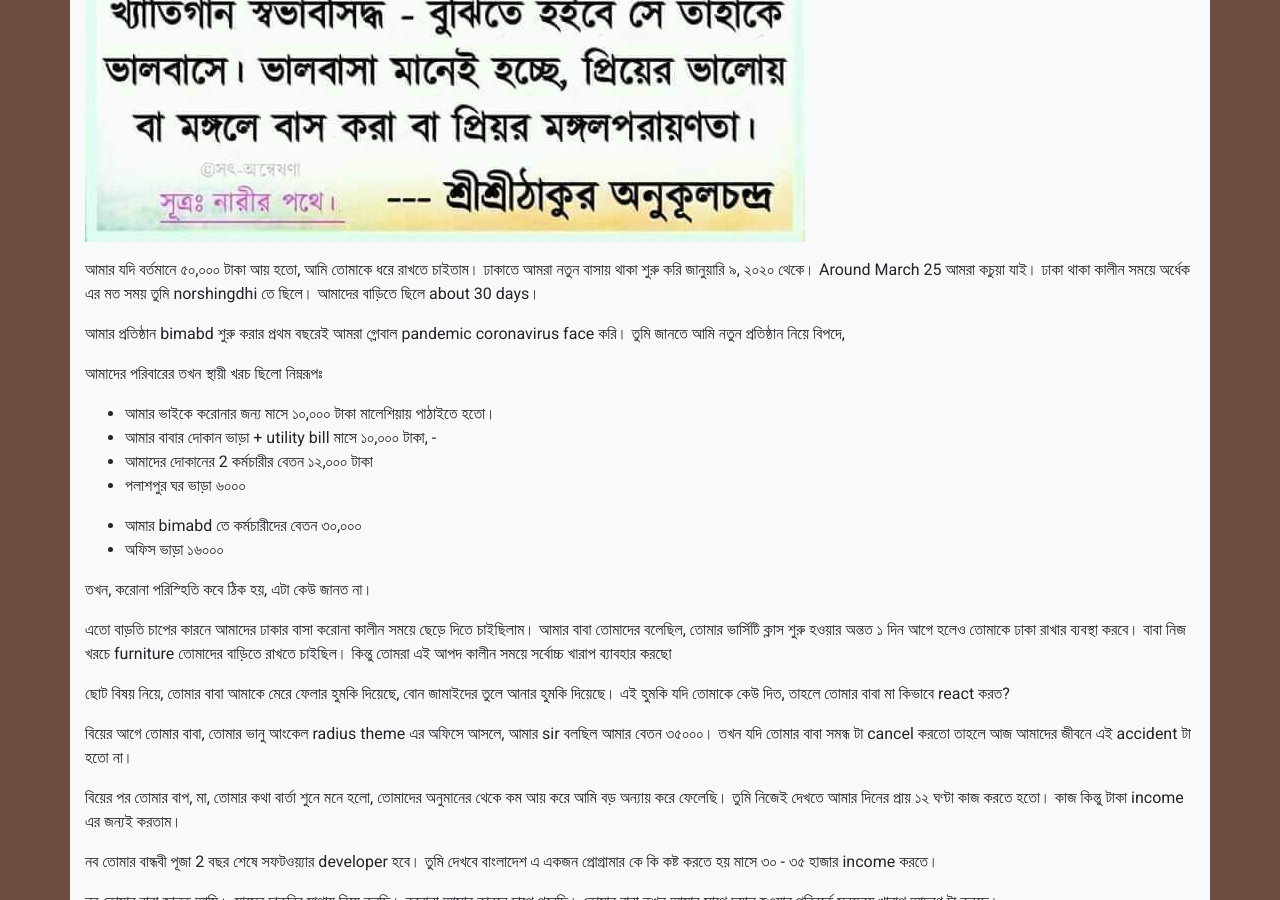
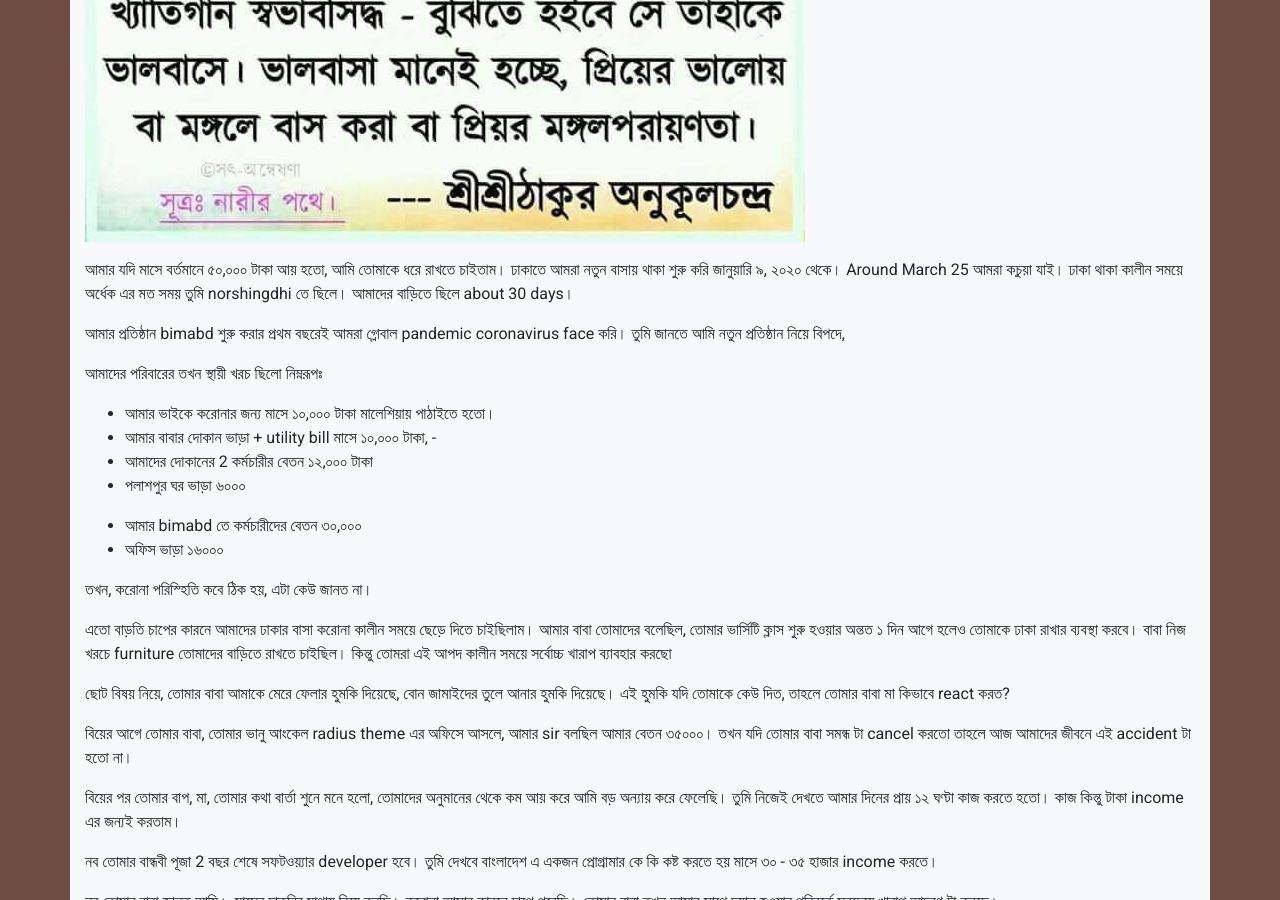
Before and after one commit to polodev/nobo, a Jekyll site: the page built from index.md, in a window 1280 px wide and 900 px high, scrolled down 978 px. Built offline with Jekyll 4.4.1, drawn with Linux system fonts in a browser that asks for light colours; nearby versions of some CDN libraries.

Commit message:
--updated--

```diff
--- a/index.md
+++ b/index.md
@@ -6,7 +6,7 @@ active: last-message
 
 ![love-definition](assets/images/love-definition.jpg){:class="img-responsive"}
 
-আমার যদি বর্তমানে ৫০,০০০ টাকা আয় হতো, আমি তোমাকে ধরে রাখতে চাইতাম। ঢাকাতে আমরা নতুন বাসায় থাকা শুরু করি জানুয়ারি ৯, ২০২০ থেকে। Around March 25 আমরা কচুয়া যাই। ঢাকা থাকা কালীন সময়ে অর্ধেক  এর মত সময় তুমি norshingdhi তে ছিলে। আমাদের বাড়িতে ছিলে about 30 days।
+আমার যদি মাসে বর্তমানে ৫০,০০০ টাকা আয় হতো, আমি তোমাকে ধরে রাখতে চাইতাম। ঢাকাতে আমরা নতুন বাসায় থাকা শুরু করি জানুয়ারি ৯, ২০২০ থেকে। Around March 25 আমরা কচুয়া যাই। ঢাকা থাকা কালীন সময়ে অর্ধেক  এর মত সময় তুমি norshingdhi তে ছিলে। আমাদের বাড়িতে ছিলে about 30 days।
 
 আমার প্রতিষ্ঠান bimabd শুরু করার প্রথম বছরেই আমরা গ্লোবাল pandemic coronavirus face করি।
 তুমি জানতে আমি নতুন প্রতিষ্ঠান নিয়ে বিপদে,
```
